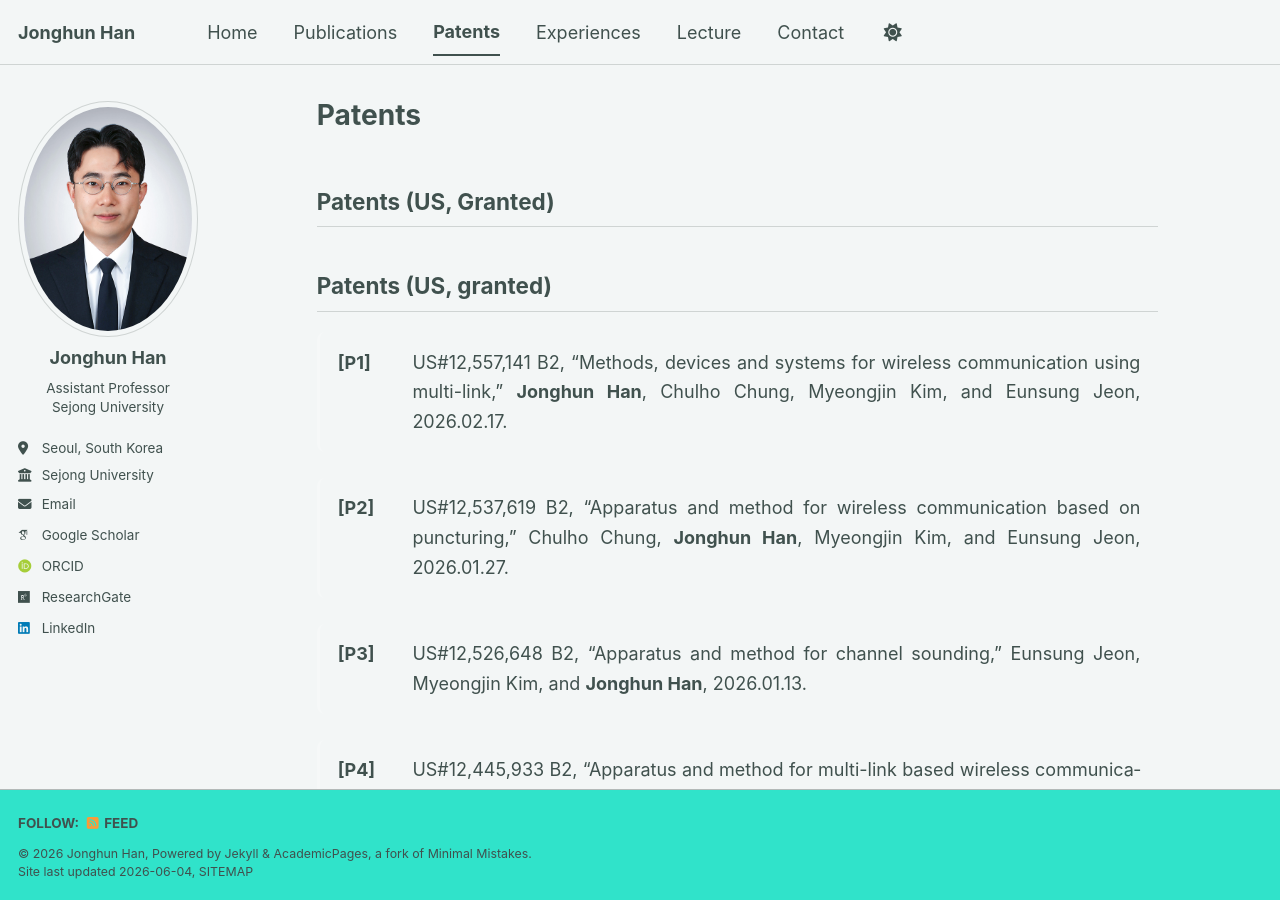
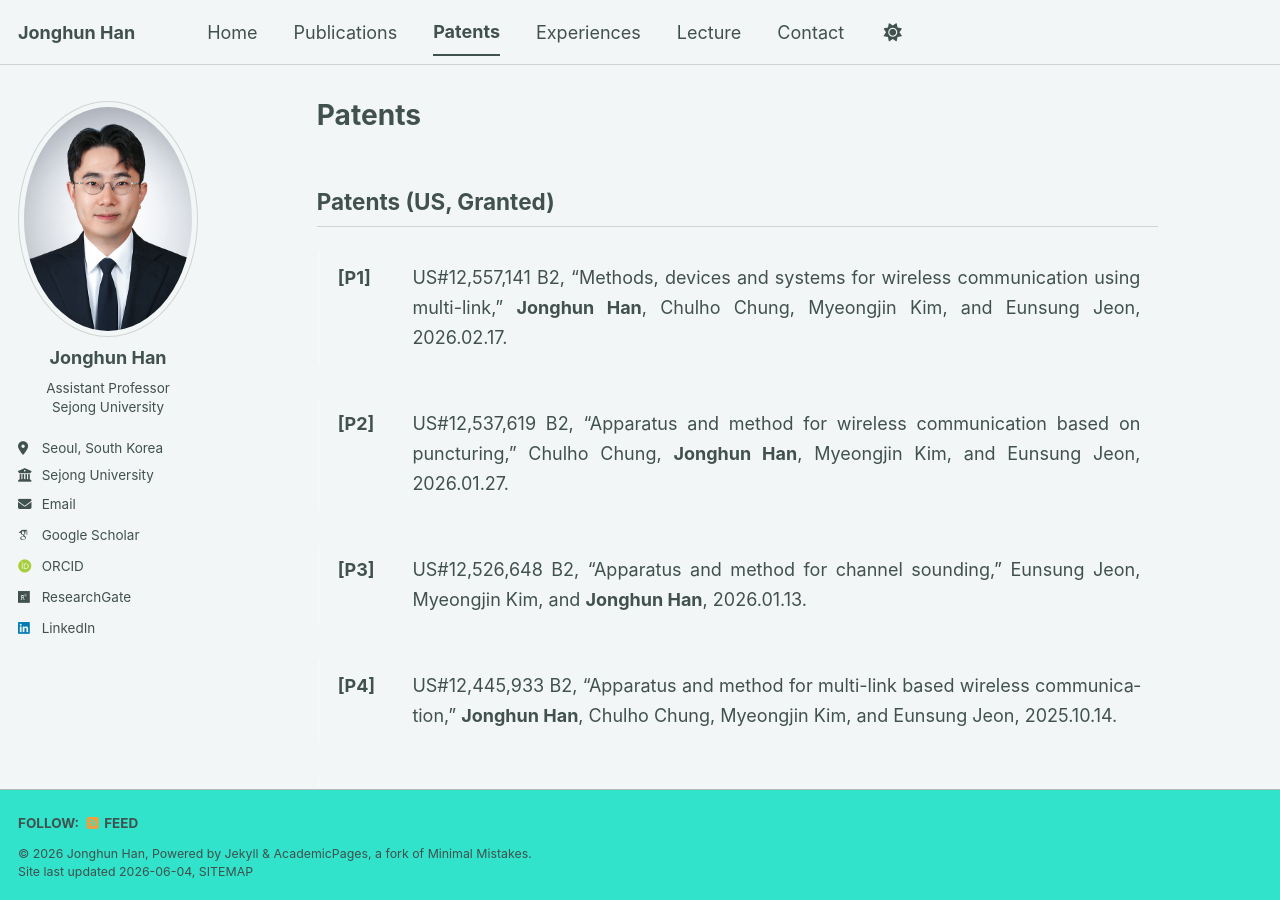
Before and after one commit to icnsl/icnsl.github.io, a Jekyll site: the page built from _pages/patents.md, in a window 1280 px wide and 900 px high. Built offline with Jekyll 4.4.1, drawn with Linux system fonts in a browser that asks for light colours; some web fonts are replaced; a script bundle is joined from its source files by our own code; library files that are not in the unit come from our copies.

Commit message:
Update patents.md

```diff
--- a/_pages/patents.md
+++ b/_pages/patents.md
@@ -4,8 +4,6 @@ permalink: /patents/
 author_profile: true
 ---
 ## Patents (US, Granted)
-
-## Patents (US, granted)
 
 <div class="pub-list">
 
```
